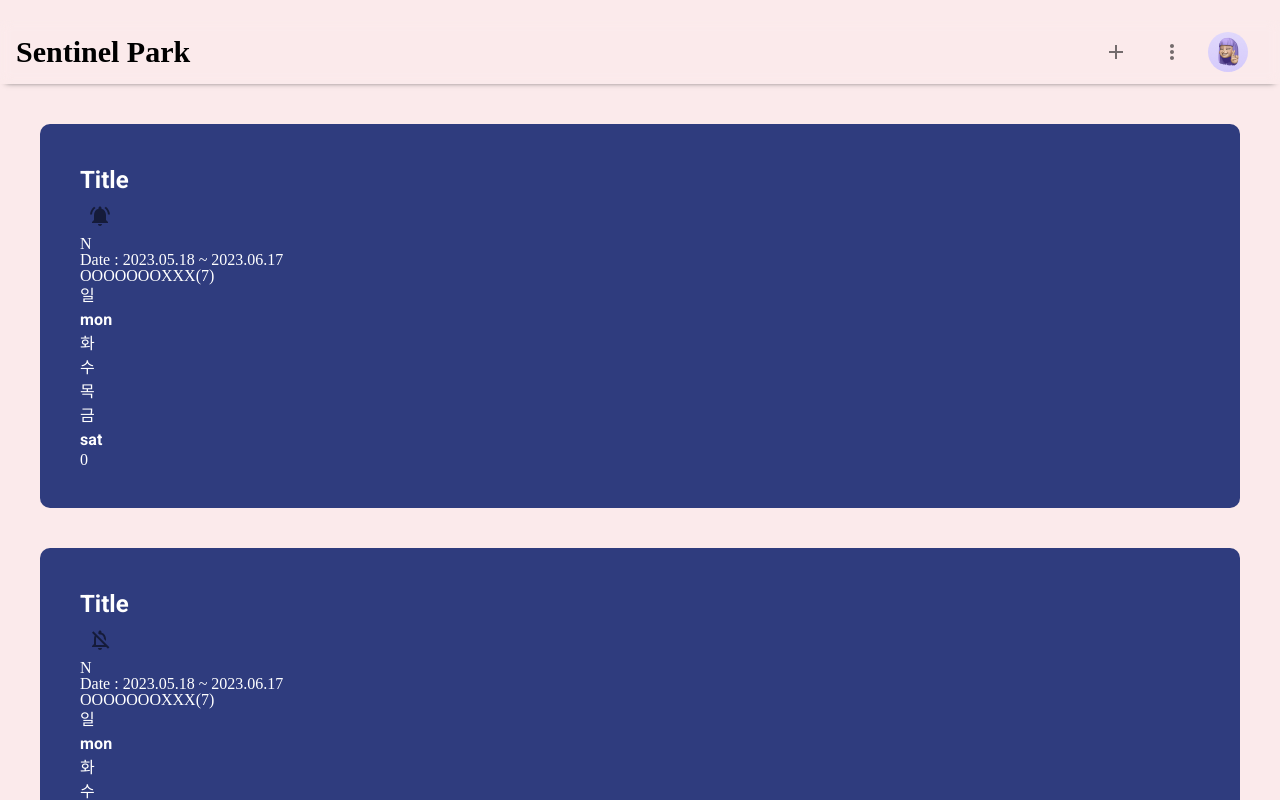
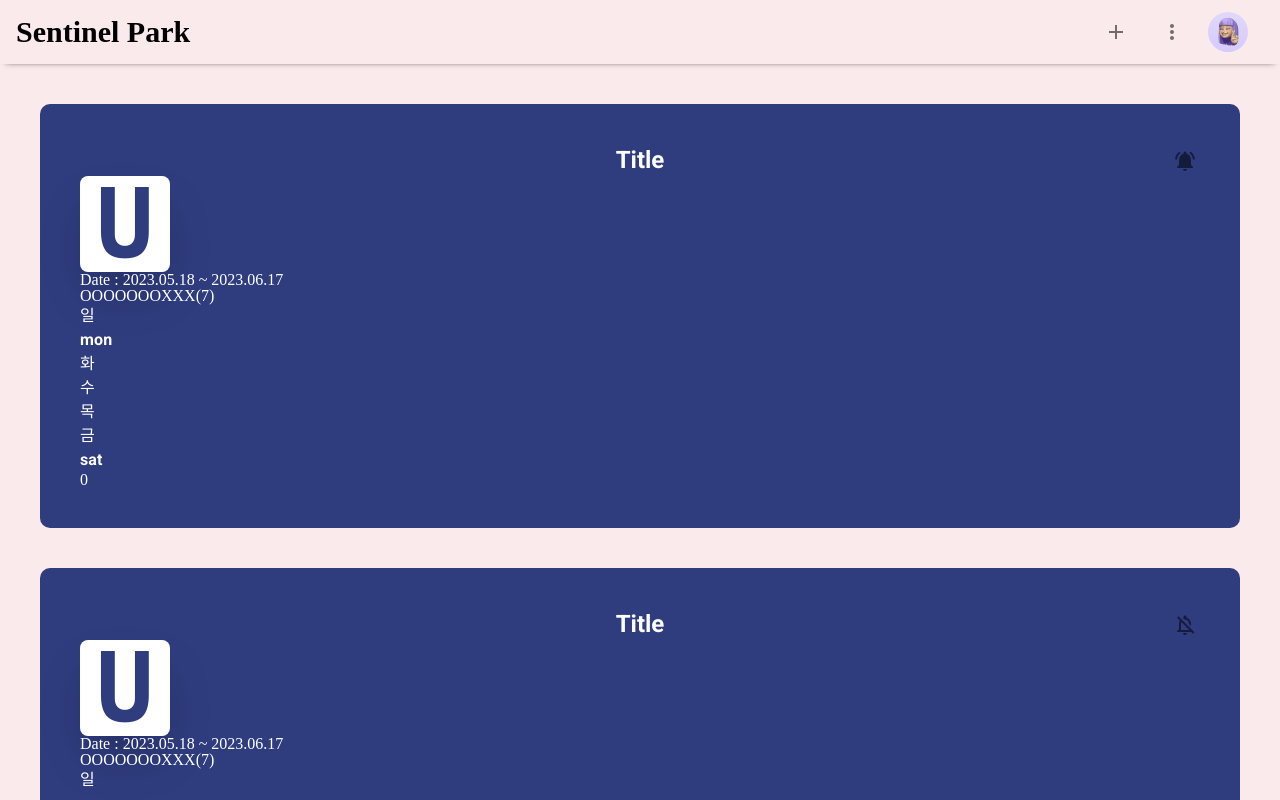
Before and after one commit to 253eosam/Sentinel-park, a Next.js app: page / in a window 1280 px wide. Shown: the top 800 px of the page. Built offline with nearby package versions, Linux system fonts and the light colour scheme.

Commit message:
Update
- specify nvm version
- change alarm box component design

```diff
--- a/pages/_app.tsx
+++ b/pages/_app.tsx
@@ -1,12 +1,11 @@
 import '../styles/globals.css'
 import type { AppProps } from 'next/app'
 import { RecoilRoot } from 'recoil'
-
-
+import Head from 'next/head'
 
 function MyApp({ Component, pageProps }: AppProps) {
   return (
-    <main className='bg-primary py-5'>
+    <main className='bg-primary pb-5'>
     <RecoilRoot>
       <Component  {...pageProps} />
     </RecoilRoot>
--- a/src/components/alarm/AlarmBox.tsx
+++ b/src/components/alarm/AlarmBox.tsx
@@ -12,6 +12,7 @@ const AlarmBox: React.FC<any> = ({ item }) => {
     <Box
       className="bg-secondary text-white"
       sx={{
+        position: "relative",
         borderRadius: '10px',
         padding: 5,
         marginY: 5,
@@ -19,7 +20,7 @@ const AlarmBox: React.FC<any> = ({ item }) => {
     >
       <AlarmTitle></AlarmTitle>
       <AlarmToggle flag={item % 2 === 0}></AlarmToggle>
-      <AlarmType val={"N"}></AlarmType>
+      <AlarmType val={"U"}></AlarmType>
       <AlarmDate stDate="2023.05.18" endDate="2023.06.17"></AlarmDate>
       <TicketCountBox total={10} remain={3}></TicketCountBox>
       <AlarmDayOfWeek val={["mon","sat"]}></AlarmDayOfWeek>
--- /dev/null
+++ b/src/components/alarm/AlarmContainer.tsx
@@ -0,0 +1,13 @@
+import React from 'react'
+import AlarmTemplate from './AlarmTemplate'
+
+const AlarmContainer: React.FC<any> = () => {
+
+  return (
+    <AlarmTemplate>
+
+    </AlarmTemplate>
+  )
+}
+
+export default AlarmContainer
--- /dev/null
+++ b/src/components/alarm/AlarmTemplate.tsx
@@ -0,0 +1,11 @@
+import React from 'react'
+
+const AlarmTemplate: React.FC<any> = () => {
+
+  return (
+    <>
+    </>
+  )
+}
+
+export default AlarmTemplate
--- a/src/components/alarm/AlarmTitle.tsx
+++ b/src/components/alarm/AlarmTitle.tsx
@@ -6,6 +6,8 @@ const AlarmTitle: React.FC<any> = () => {
     <Typography
       variant="h5"
       component="div"
+      align="center"
+      className="font-serif"
     >
       Title
     </Typography>
--- a/src/components/alarm/AlarmToggle.tsx
+++ b/src/components/alarm/AlarmToggle.tsx
@@ -3,15 +3,22 @@ import { Box, IconButton } from '@mui/material'
 import NotificationsOffOutlinedIcon from '@mui/icons-material/NotificationsOffOutlined'
 
 const AlarmToggle: React.FC<any> = ({ flag = false, flagHandle = () => {} }) => {
-  const AlarmOnIcon = () => (<IconButton onClick={() => handle(true)} ><NotificationsActiveIcon/></IconButton>)
-  const AlarmOffIcon = () => (<IconButton onClick={() => handle(false)}><NotificationsOffOutlinedIcon/></IconButton>)
+  const AlarmOnIcon = () => (<IconButton className='text-white' onClick={() => handle(true)} ><NotificationsActiveIcon/></IconButton>)
+  const AlarmOffIcon = () => (<IconButton className='text-white' onClick={() => handle(false)}><NotificationsOffOutlinedIcon/></IconButton>)
 
   const handle = (value: boolean) => {
       flagHandle(value)
   }
 
   return (
-    <Box>
+    <Box
+      sx={{
+        position: 'absolute',
+        top: 37,
+        right: 35,
+        color: 'white',
+      }}
+    >
       {
         flag ? <AlarmOnIcon /> : <AlarmOffIcon />
       }
--- a/src/components/alarm/AlarmType.tsx
+++ b/src/components/alarm/AlarmType.tsx
@@ -6,9 +6,19 @@ const ALARM_TYPES = {
   U: "U",
 } as const
 
+const BOX_WIDTH = 90
+const BOX_HEIGHT = 60
+
 const AlarmType: React.FC<{ val?: keyof typeof ALARM_TYPES}> = ({ val }) => {
   return (
-    <Box>
+    <Box
+      className={`bg-white text-secondary inline-block text-center shadow-2xl font-mono font-bold text-8xl leading-[${BOX_HEIGHT}px]`}
+      sx={{
+        minWidth: BOX_WIDTH,
+        minHeight: BOX_HEIGHT,
+        borderRadius: 2,
+      }}
+    >
       {(val && ALARM_TYPES[val]) ? ALARM_TYPES[val] : 'X'}
     </Box>
   )
--- /dev/null
+++ b/src/components/alarm/index.tsx
@@ -0,0 +1,11 @@
+import React from 'react'
+import AlarmContainer from './AlarmContainer'
+
+const AlarmBox: React.FC<any> = () => {
+
+  return (
+    <AlarmContainer/>
+  )
+}
+
+export default AlarmBox
```
Also changed, not shown: 2 other files (tests, documents, lock files or other folders).
